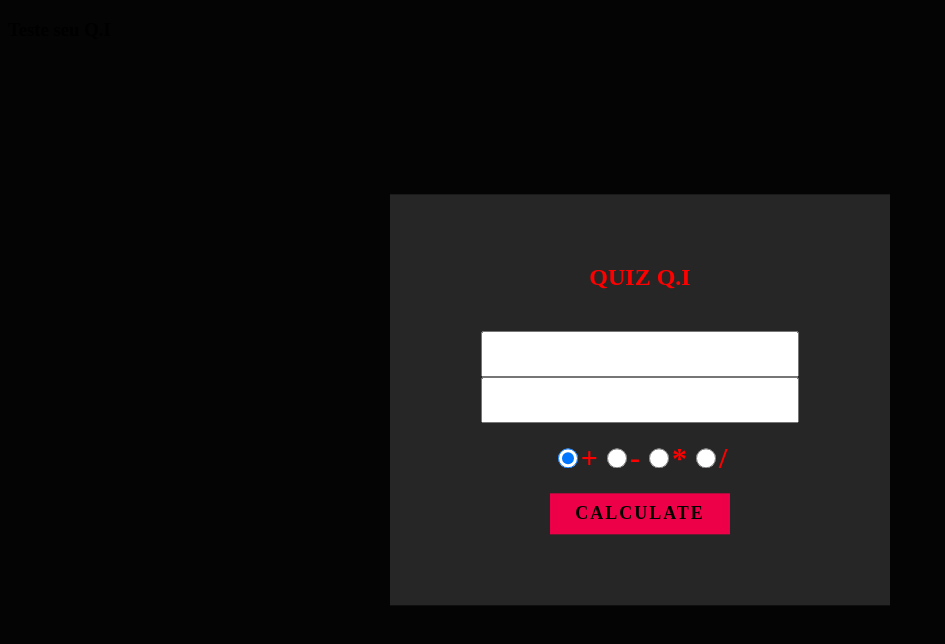
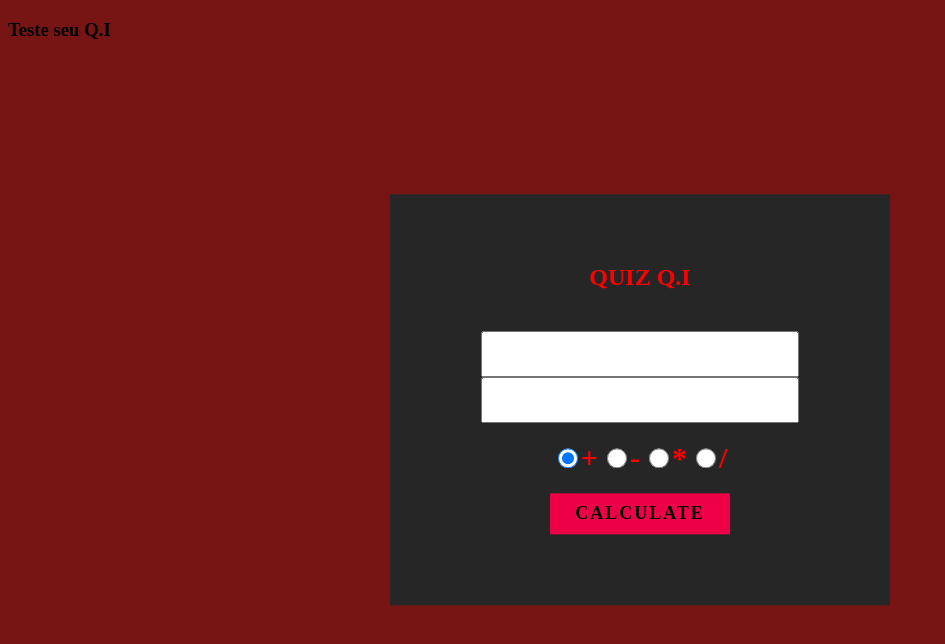
Before and after one commit to Paulo-Carniel/EstudosJavaScript, a plain HTML site: page arquivos aula/calculadora/calculadora/antes/index.html in a window 1280 px wide. Shown: the whole page, without its empty margins (0-945 px from the left). Drawn offline with Linux system fonts and the light colour scheme.

Commit message:
TesteCommit

```diff
--- a/arquivos aula/calculadora/calculadora/antes/style.css
+++ b/arquivos aula/calculadora/calculadora/antes/style.css
@@ -1,5 +1,5 @@
 body {
-	background: oklab(0% 0 0 / 0.986);
+	background: oklab(36.522% 0.11858 0.06018 / 0.986);
 }
 .wrapper {
 	width: 400px;
```
